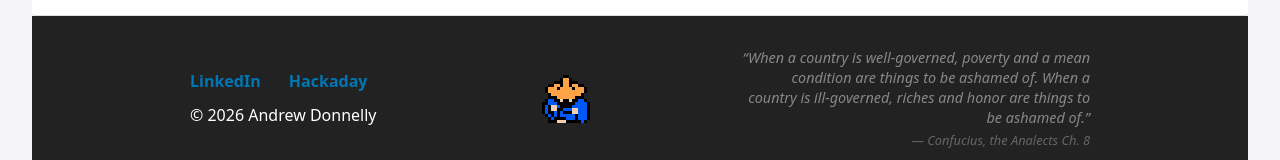
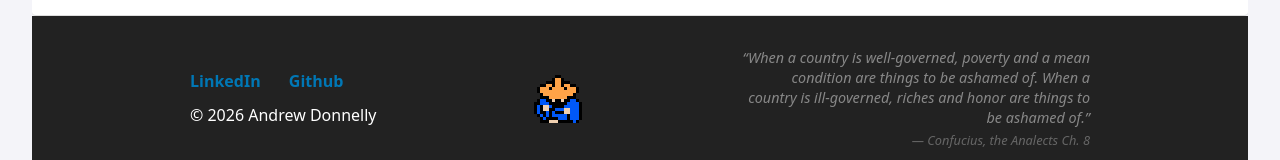
Before and after one commit to Learningtotry/donnelly-designs, a website: page index.html in a window 1280 px wide. Shown: the part 1903-2063 px from the top of the page. Drawn offline with Linux system fonts and the light colour scheme.

Commit message:
REV: Changed Hackaday to my github.

```diff
--- a/index.html
+++ b/index.html
@@ -77,7 +77,7 @@
     <div class="footer-left">
       <div class="social-links">
         <a href="https://www.linkedin.com/in/andrew-donnelly-9766b5283/" target="_blank">LinkedIn</a>
-        <a href="https://hackaday.io/projects/hacker/1837318" target="_blank">Hackaday</a>
+        <a href="https://github.com/Learningtotry" target="_blank">Github</a>
       </div>
       <p>&copy; 2026 Andrew Donnelly</p>
     </div>
```
